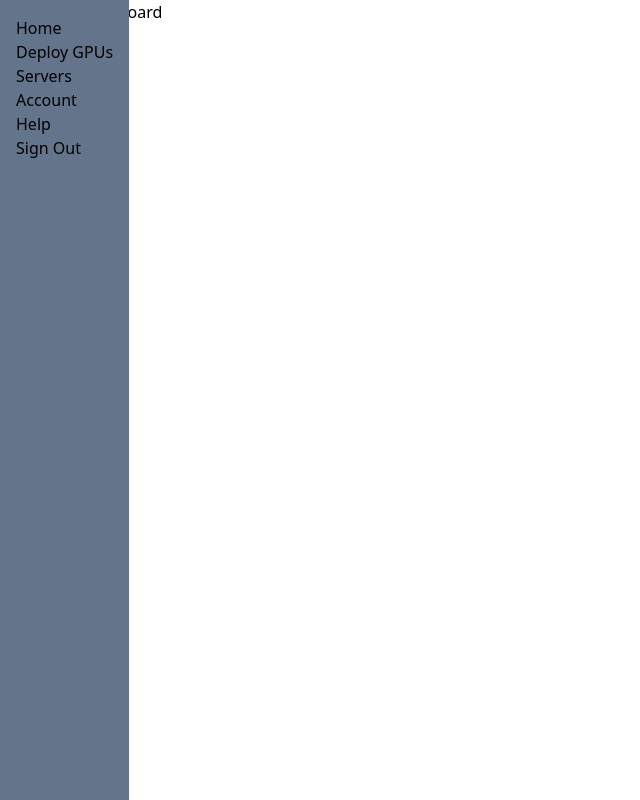
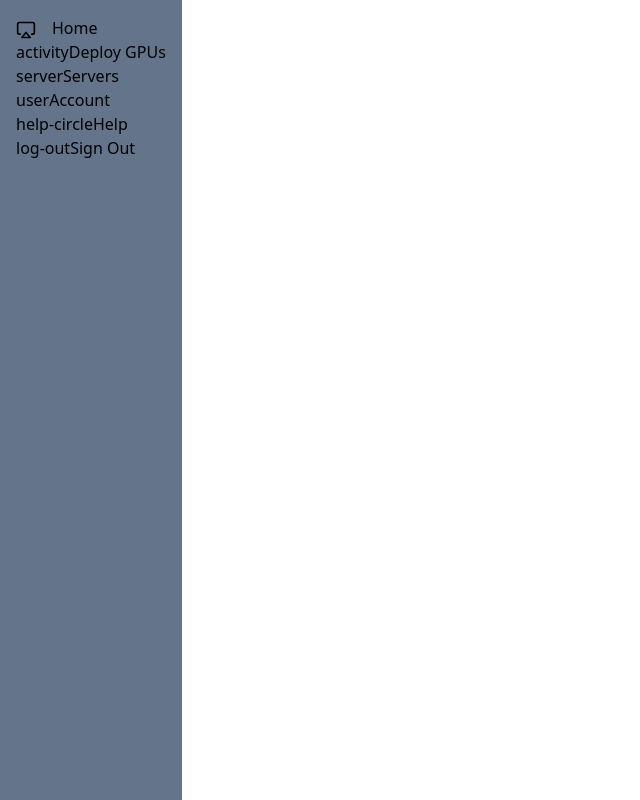
Before and after one commit to wamiikechukwu/cpv-client, a React (Vite) app: page /dashboard in a window 1280 px wide. Shown: the whole page, without its empty margins (0-640 px from the left). Built offline with nearby package versions, Linux system fonts and the light colour scheme.

Commit message:
fix: added react-icons

```diff
--- a/package.json
+++ b/package.json
@@ -11,8 +11,10 @@
   },
   "dependencies": {
     "axios": "^1.6.2",
+    "feather-icons": "^4.29.1",
     "react": "^18.2.0",
     "react-dom": "^18.2.0",
+    "react-icons": "^5.0.1",
     "react-router-dom": "^6.21.0"
   },
   "devDependencies": {
--- a/src/components/layouts/dashboard_layout.jsx
+++ b/src/components/layouts/dashboard_layout.jsx
@@ -1,14 +1,15 @@
 import SideBar from '../libs/side_bar'
 import { Outlet } from 'react-router-dom'
 import { sideBarStyles } from '../libs/styles/styles.tailwind'
-
+import { FiAirplay } from "react-icons/fi";
+// https://react-icons.github.io/react-icons/
 const DashboardLayout = () => {
     return (
         <>
             <div
                 className={sideBarStyles.navlinkContainer}>
                 <SideBar items={[
-                    { label: 'Home', icon: 'home', link: '/home' },
+                    { label: 'Home' , icon: <FiAirplay className={sideBarStyles.navIcon}/>, link: '/home' },
                     { label: 'Deploy GPUs', icon: 'activity', link: '/deploy_gpus' },
                     { label: 'Servers', icon: 'server', link: '/servers' },
                     { label: 'Account', icon: 'user', link: '/account', },
--- a/src/components/libs/side_bar.jsx
+++ b/src/components/libs/side_bar.jsx
@@ -24,15 +24,12 @@ const SideBar = ({ items }) => {
                                 to={item.link}
                                 className={sideBarStyles.navlink}
                             >
-
-                                {/* Label */}
-                                {/* {item.label &&
-                                    <span>{item.label}</span>} */}
                                 {item.label &&
                                     <div>
-                                        {/* ADD IMAGE ICON */}
+                                        {item.icon}
                                         <span>{item.label}</span>
-                                    </div>}
+                                    </div>
+                                }
                             </NavLink>
                         )
                     }
--- a/src/components/libs/styles/styles.tailwind.js
+++ b/src/components/libs/styles/styles.tailwind.js
@@ -3,7 +3,8 @@ const sideBarStyles = {
     sidebar: 'bg-slate-500 inline-block h-full',
     section: 'inline-block h-full p-[1rem]',
     navlink: 'block',
-    navlinkContainer: 'fixed h-full'
+    navlinkContainer: 'fixed h-full',
+    navIcon: 'inline-block mr-[1em] w-[20px] h-[20px]'
 }
 
 const mainContentStyles = {
```
Also changed, not shown: 1 other file (tests, documents, lock files or other folders).
